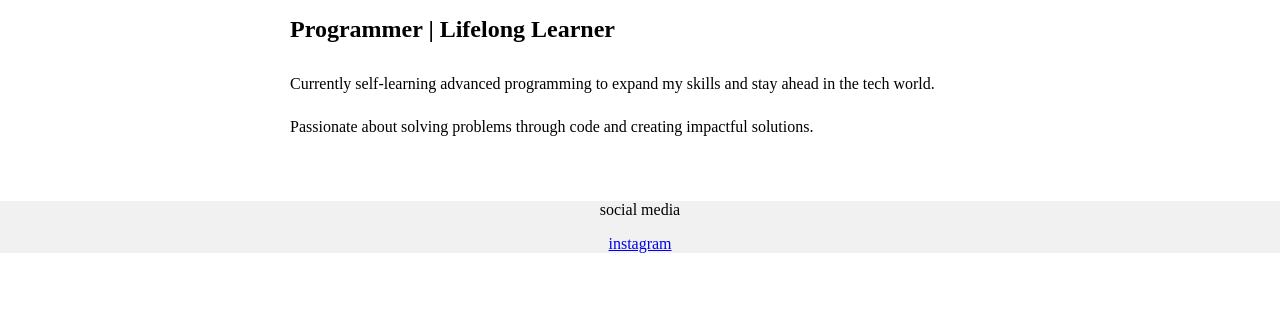
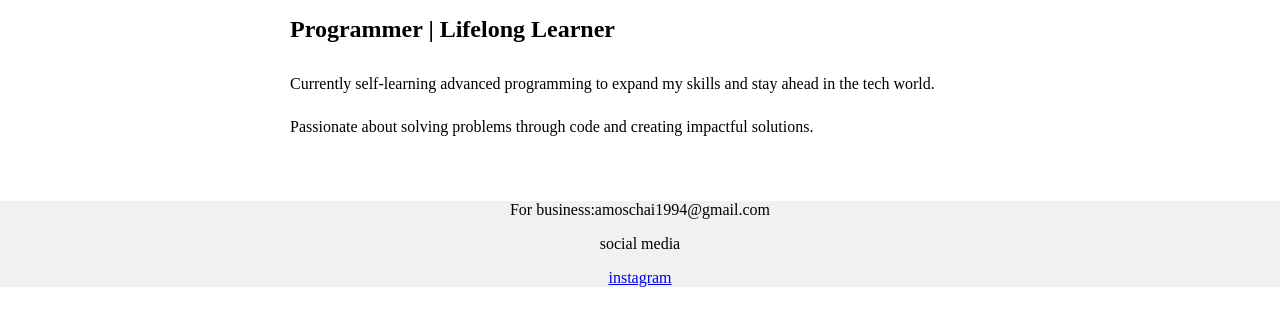
Before and after one commit to amos-chai/moshouse, a plain HTML site: page index.html in a window 1280 px wide. Shown: the part 297-622 px from the top of the page. Drawn offline with Linux system fonts and the light colour scheme.

Commit message:
Update index.html

```diff
--- a/index.html
+++ b/index.html
@@ -40,6 +40,8 @@
     padding:40px
     font-size:12px
     ">
+    <p>For business:amoschai1994@gmail.com</p>
+
     <p>social media</p>
 
     <a href="https://www.instagram.com/amoscxjxhow/">instagram</a>
```
